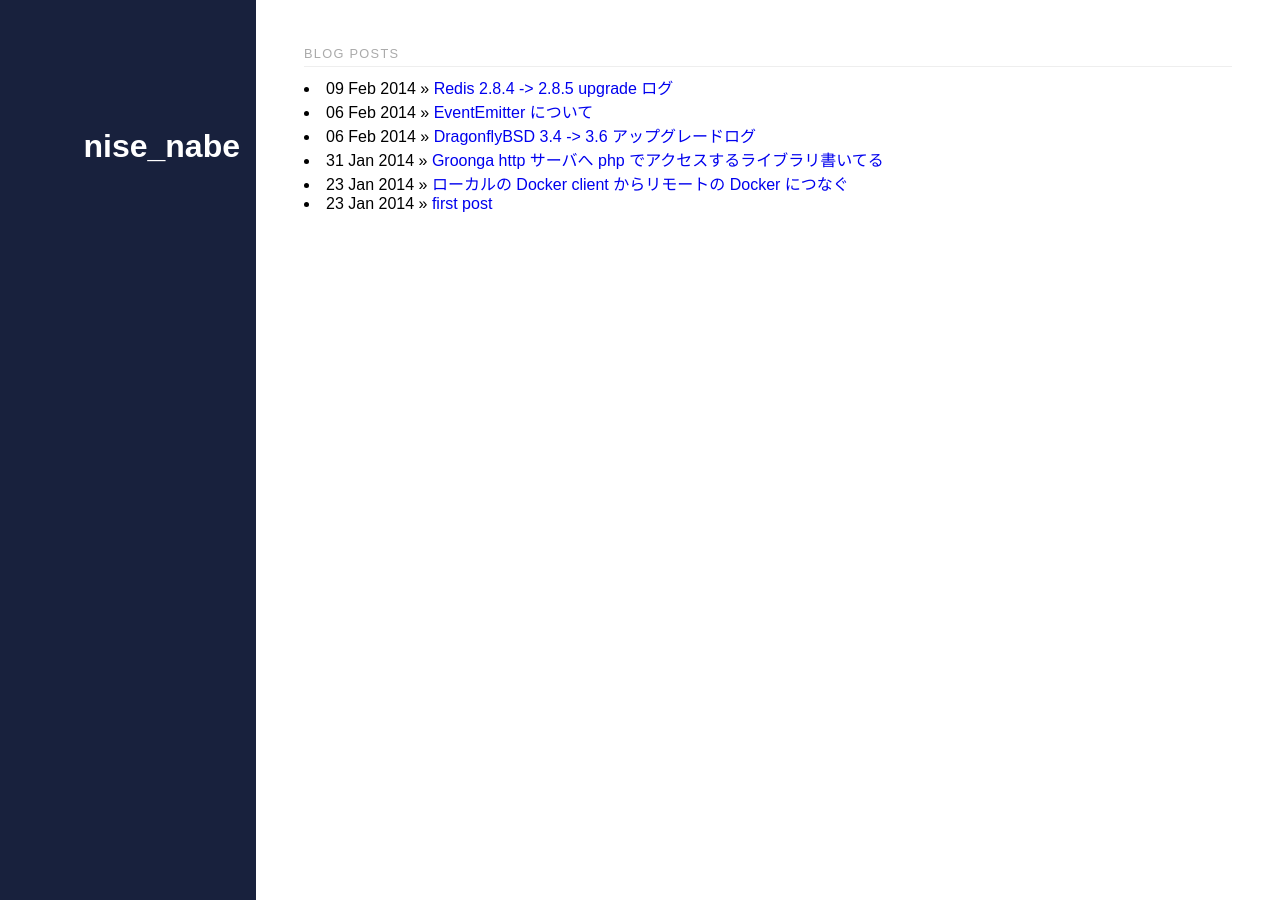
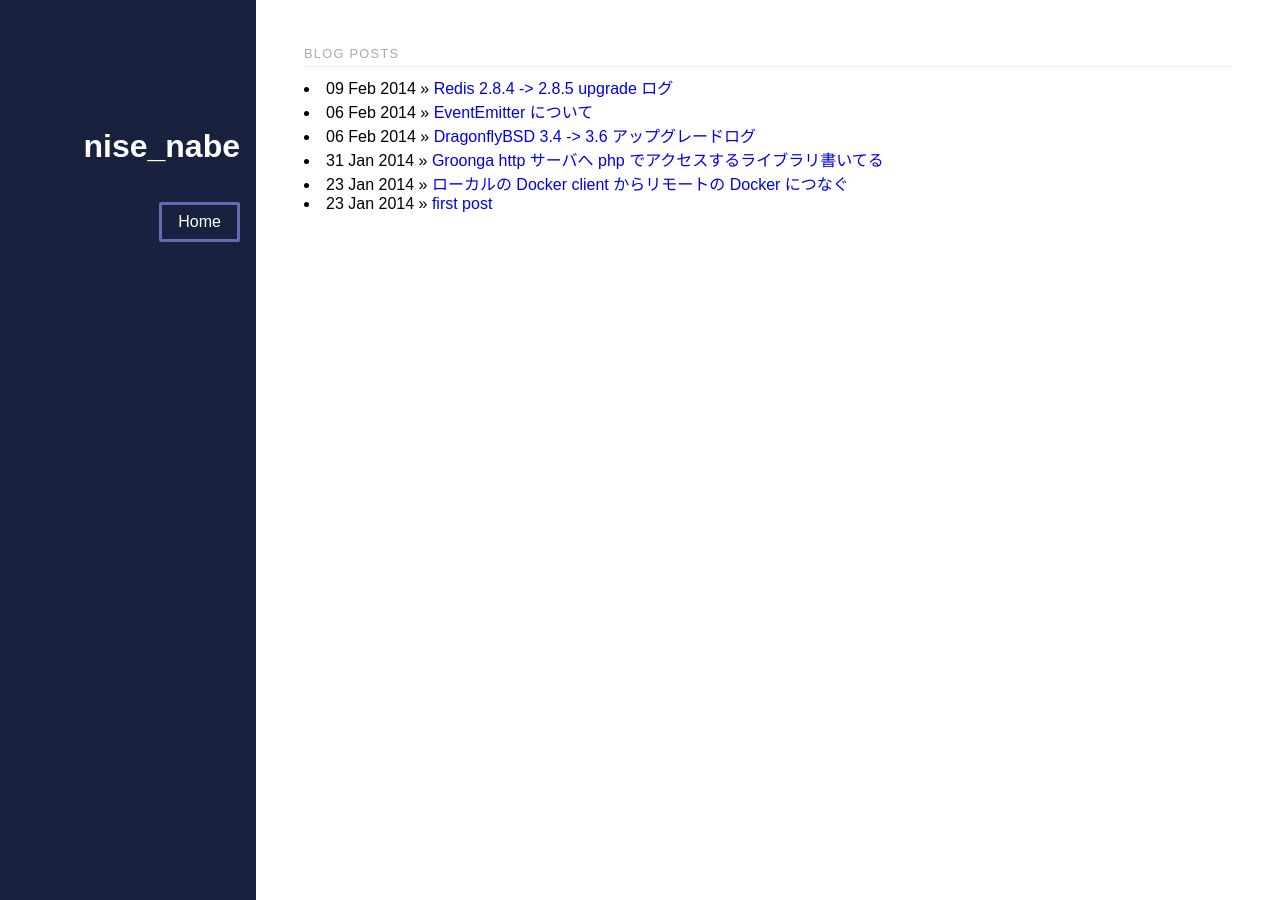
Before and after one commit to nise-nabe/bitbucket-pages, a Jekyll site: the page built from index.html, in a window 1280 px wide. Built offline with Jekyll 4.4.1, drawn with Linux system fonts in a browser that asks for light colours.

Commit message:
add link to home in menu

```diff
--- a/index.html
+++ b/index.html
@@ -6,9 +6,12 @@ title: Your New Jedie Site
   <div class="pure-u sidebar">
     <header class="header">
       <h1>nise_nabe</h1>
+      <nav class="nav">
+        <ul class="nav-list">
+          <li class="nav-item"><a class="pure-button" href="http://www.nisecoder.com">Home</a></li>
+        </ul>
+      </nav>
     </header>
-    <nav class="nav">
-    </nav>
   </div>
   <div class="pure-u-1">
     <div class="content">
```
Also changed, not shown: _layouts/post.html (+5 -2 lines).
